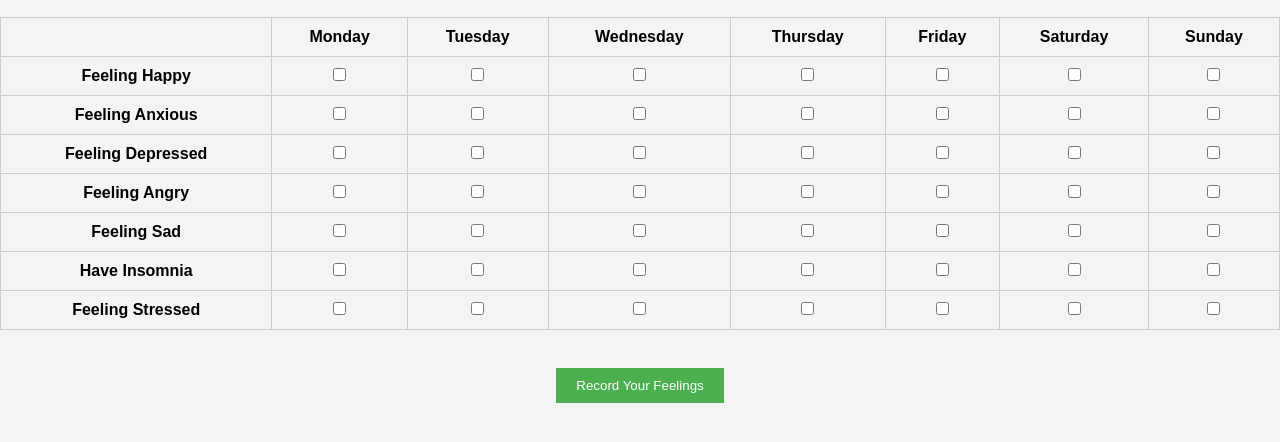
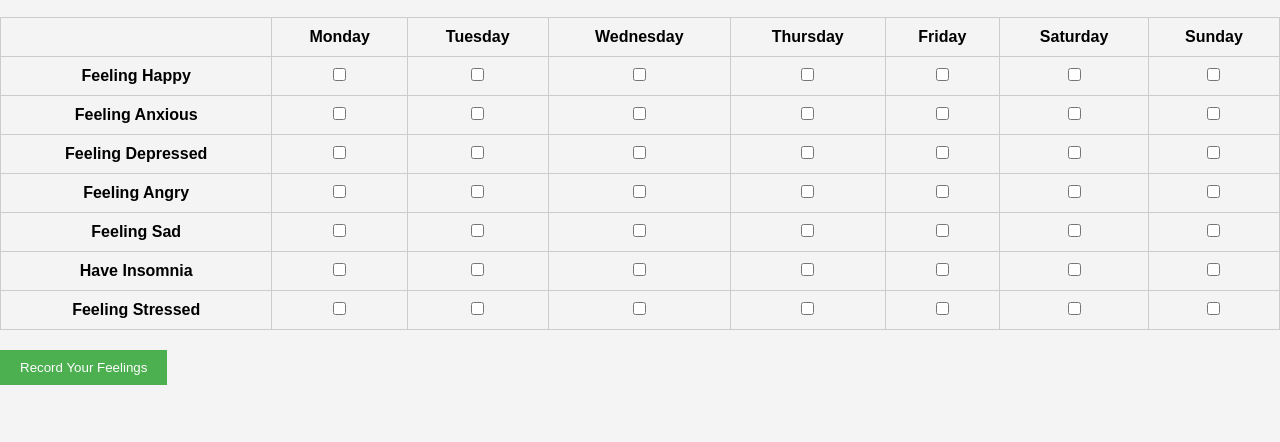
Before and after one commit to alzahraa77/test, a plain HTML site: page moodtracker.html in a window 1280 px wide. Shown: the part 148-590 px from the top of the page. Drawn offline with Linux system fonts and the light colour scheme.

Commit message:
Update moodtracker.html

```diff
--- a/moodtracker.html
+++ b/moodtracker.html
@@ -61,7 +61,8 @@
             width: 100%;
         }
 
-        th, td {
+        th,
+        td {
             border: 1px solid #ccc;
             padding: 10px;
         }
@@ -201,11 +202,7 @@
                 </tr>
             </tbody>
         </table>
-
-        <br>
-        <div style="text-align: center;">
-            <button class="submit-button" type="submit">Record Your Feelings</button>
-        </div>
+        <button class="submit-button" type="submit">Record Your Feelings</button>
     </form>
 </body>
 
```
